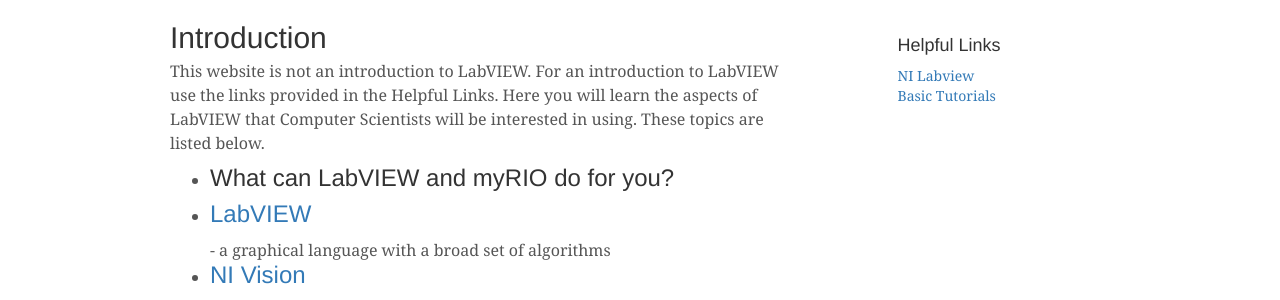
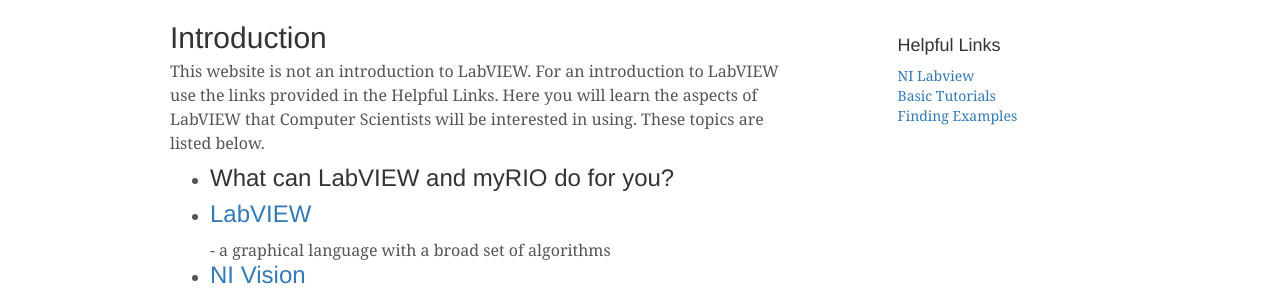
Before and after one commit to LabVIEW-Robotics/LabVIEW-Robotics.github.io, a Jekyll site: the page built from index.html, in a window 1280 px wide. Shown: the part 143-443 px from the top of the page. Built offline with Jekyll 4.4.1, drawn with Linux system fonts in a browser that asks for light colours; nearby versions of some CDN libraries; Markdown is read by kramdown in place of the engine named in the settings.

Commit message:
update links

```diff
--- a/index.html
+++ b/index.html
@@ -7,6 +7,9 @@
 -
   url: https://www.youtube.com/watch?v=PqxStfwjQoQ&list=PL085A358B79B37463
   name: Basic Tutorials
+-
+  url: http://www.ni.com/getting-started/labview-basics/examples
+  name: Finding Examples
 ---
 
 <h2 class="blog-post-title">Introduction</h2>
--- a/vision.html
+++ b/vision.html
@@ -5,6 +5,9 @@
 -
   url: http://www.ni.com/vision/
   name: NI Vision
+-
+  url: http://home.hit.no/~hansha/documents/lab/Lab%20Equipment/Vision%20System/NI%20Vision%20System.pdf
+  name: Helpful Tutorial
 -
   url: http://sine.ni.com/psp/app/doc/p/id/psp-394/
   name: IMAQ Drivers
```
